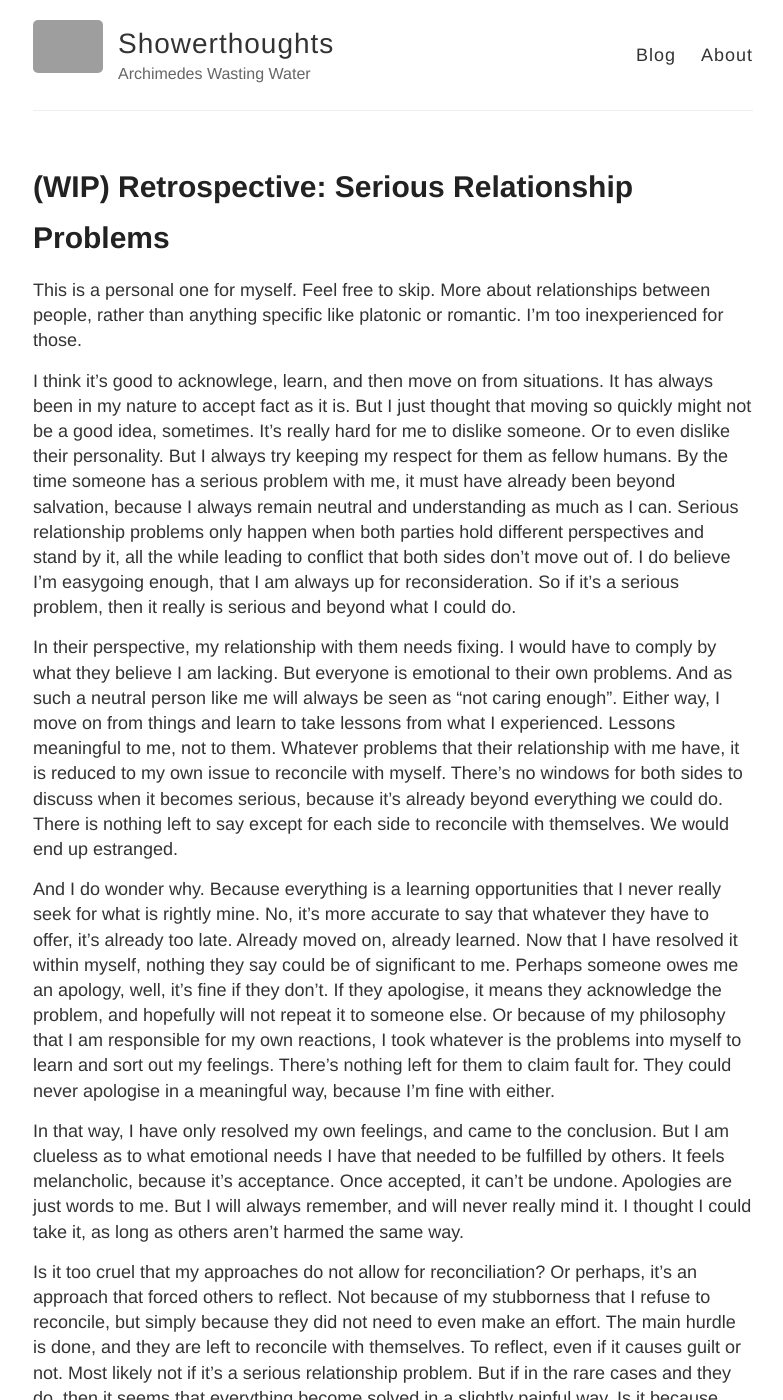
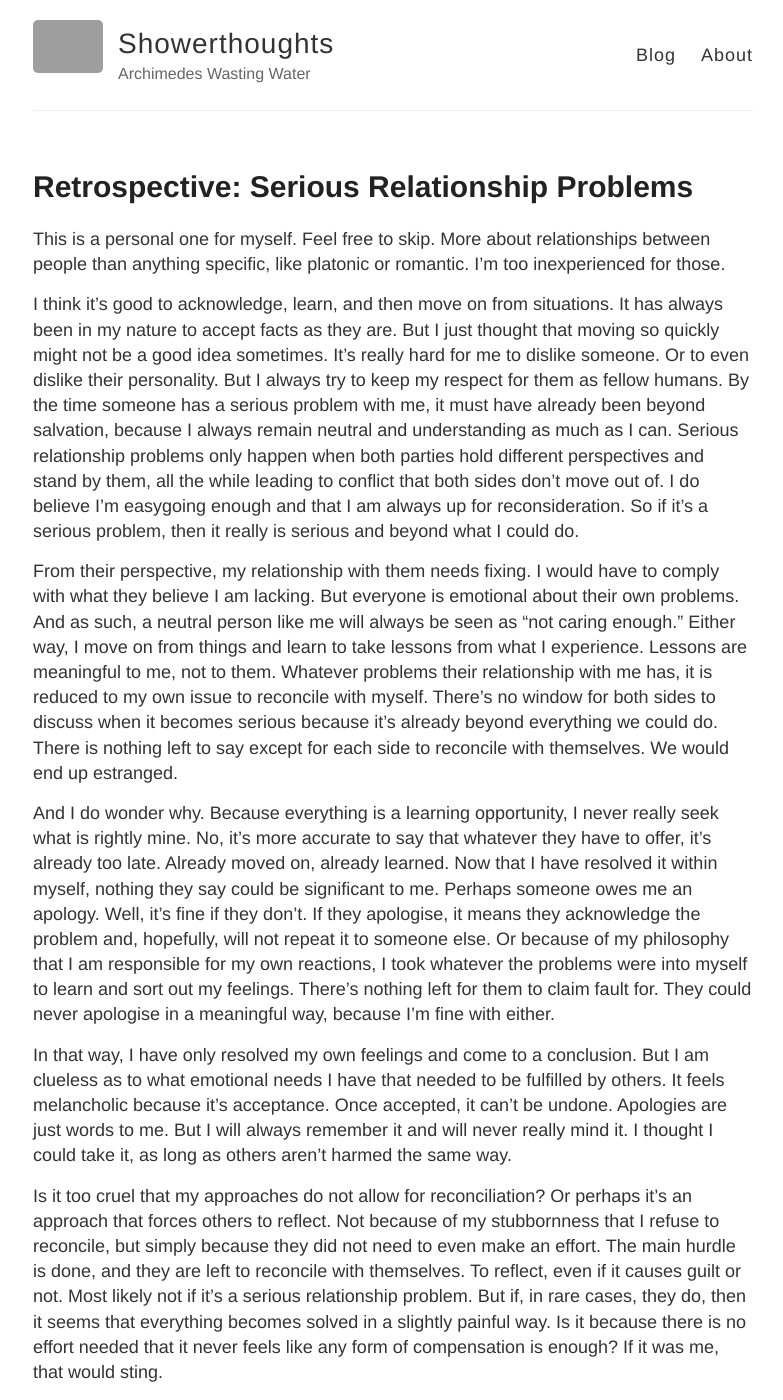
Before and after one commit to theduckshepherd/theduckshepherd.github.io, a Jekyll site: the page built from _posts/2024-06-24-retrospective-serious-relationship-problems.md, in a window 1280 px wide and 1400 px high. Shown: the whole window, without its empty margins (247-1030 px from the left). Built offline with Jekyll 4.4.1, drawn with Linux system fonts in a browser that asks for light colours; some of the changed text lies outside the part shown; grey boxes are pictures that could not be loaded.

Commit message:
Update 2024-06-24-retrospective-serious-relationship-problems.md

```diff
--- a/_posts/2024-06-24-retrospective-serious-relationship-problems.md
+++ b/_posts/2024-06-24-retrospective-serious-relationship-problems.md
@@ -1,33 +1,33 @@
 ---
 layout: post
-title: "(WIP) Retrospective: Serious Relationship Problems"
+title: "Retrospective: Serious Relationship Problems"
 category: retrospective
 ---
 
-This is a personal one for myself. Feel free to skip. More about relationships between people, rather than anything specific like platonic or romantic. I'm too inexperienced for those.
+This is a personal one for myself. Feel free to skip. More about relationships between people than anything specific, like platonic or romantic. I'm too inexperienced for those.
 
-I think it's good to acknowlege, learn, and then move on from situations. It has always been in my nature to accept fact as it is. But I just thought that moving so quickly might not be a good idea, sometimes. It's really hard for me to dislike someone. Or to even dislike their personality. But I always try keeping my respect for them as fellow humans. By the time someone has a serious problem with me, it must have already been beyond salvation, because I always remain neutral and understanding as much as I can. Serious relationship problems only happen when both parties hold different perspectives and stand by it, all the while leading to conflict that both sides don't move out of. I do believe I'm easygoing enough, that I am always up for reconsideration. So if it's a serious problem, then it really is serious and beyond what I could do.
+I think it's good to acknowledge, learn, and then move on from situations. It has always been in my nature to accept facts as they are. But I just thought that moving so quickly might not be a good idea sometimes. It's really hard for me to dislike someone. Or to even dislike their personality. But I always try to keep my respect for them as fellow humans. By the time someone has a serious problem with me, it must have already been beyond salvation, because I always remain neutral and understanding as much as I can. Serious relationship problems only happen when both parties hold different perspectives and stand by them, all the while leading to conflict that both sides don't move out of. I do believe I'm easygoing enough and that I am always up for reconsideration. So if it's a serious problem, then it really is serious and beyond what I could do.
 
-In their perspective, my relationship with them needs fixing. I would have to comply by what they believe I am lacking. But everyone is emotional to their own problems. And as such a neutral person like me will always be seen as "not caring enough". Either way, I move on from things and learn to take lessons from what I experienced. Lessons meaningful to me, not to them. Whatever problems that their relationship with me have, it is reduced to my own issue to reconcile with myself. There's no windows for both sides to discuss when it becomes serious, because it's already beyond everything we could do. There is nothing left to say except for each side to reconcile with themselves. We would end up estranged.
+From their perspective, my relationship with them needs fixing. I would have to comply with what they believe I am lacking. But everyone is emotional about their own problems. And as such, a neutral person like me will always be seen as "not caring enough." Either way, I move on from things and learn to take lessons from what I experience. Lessons are meaningful to me, not to them. Whatever problems their relationship with me has, it is reduced to my own issue to reconcile with myself. There's no window for both sides to discuss when it becomes serious because it's already beyond everything we could do. There is nothing left to say except for each side to reconcile with themselves. We would end up estranged.
 
-And I do wonder why. Because everything is a learning opportunities that I never really seek for what is rightly mine. No, it's more accurate to say that whatever they have to offer, it's already too late. Already moved on, already learned. Now that I have resolved it within myself, nothing they say could be of significant to me. Perhaps someone owes me an apology, well, it's fine if they don't. If they apologise, it means they acknowledge the problem, and hopefully will not repeat it to someone else. Or because of my philosophy that I am responsible for my own reactions, I took whatever is the problems into myself to learn and sort out my feelings. There's nothing left for them to claim fault for. They could never apologise in a meaningful way, because I'm fine with either.
+And I do wonder why. Because everything is a learning opportunity, I never really seek what is rightly mine. No, it's more accurate to say that whatever they have to offer, it's already too late. Already moved on, already learned. Now that I have resolved it within myself, nothing they say could be significant to me. Perhaps someone owes me an apology. Well, it's fine if they don't. If they apologise, it means they acknowledge the problem and, hopefully, will not repeat it to someone else. Or because of my philosophy that I am responsible for my own reactions, I took whatever the problems were into myself to learn and sort out my feelings. There's nothing left for them to claim fault for. They could never apologise in a meaningful way, because I'm fine with either.
 
-In that way, I have only resolved my own feelings, and came to the conclusion. But I am clueless as to what emotional needs I have that needed to be fulfilled by others. It feels melancholic, because it's acceptance. Once accepted, it can't be undone. Apologies are just words to me. But I will always remember, and will never really mind it. I thought I could take it, as long as others aren't harmed the same way.
+In that way, I have only resolved my own feelings and come to a conclusion. But I am clueless as to what emotional needs I have that needed to be fulfilled by others. It feels melancholic because it's acceptance. Once accepted, it can't be undone. Apologies are just words to me. But I will always remember it and will never really mind it. I thought I could take it, as long as others aren't harmed the same way.
 
-Is it too cruel that my approaches do not allow for reconciliation? Or perhaps, it's an approach that forced others to reflect. Not because of my stubborness that I refuse to reconcile, but simply because they did not need to even make an effort. The main hurdle is done, and they are left to reconcile with themselves. To reflect, even if it causes guilt or not. Most likely not if it's a serious relationship problem. But if in the rare cases and they do, then it seems that everything become solved in a slightly painful way. Is it because there is no effort needed, that it never feel like any forms of compensation is never enough? If it was me, that would sting.
+Is it too cruel that my approaches do not allow for reconciliation? Or perhaps it's an approach that forces others to reflect. Not because of my stubbornness that I refuse to reconcile, but simply because they did not need to even make an effort. The main hurdle is done, and they are left to reconcile with themselves. To reflect, even if it causes guilt or not. Most likely not if it's a serious relationship problem. But if, in rare cases, they do, then it seems that everything becomes solved in a slightly painful way. Is it because there is no effort needed that it never feels like any form of compensation is enough? If it was me, that would sting.
 
-And that really is how it works. People apologise to also reconcile with themselves, acknowledging their mistakes. But I have already accepted them before that, and that probably sting more. People wish to be responsible for their acts, but when I just move on so quickly, I took that responsibilities away. Maybe that's why. Taking it that way lessens my burden, since it will only be a matter of reflection. We both move on. I thought it's a happy ending.
+And that really is how it works. People apologise to also reconcile with themselves, acknowledging their mistakes. But I have already accepted them before that, and that probably stings more. People wish to be responsible for their acts, but when I just moved on so quickly, I took those responsibilities away. Maybe that's why. Taking it that way lessens my burden, since it will only be a matter of reflection. We both moved on. I thought it'd have a happy ending.
 
-But it does feel a bit lonely. In the end, I'm just a human like others. I probably don't have a penchant for romance, but I do appreciate companionship. And it still hurt to realise that when I was wronged, I'm the one who have to handle it all myself. Simply because of my own nature which does not allow me to find any meaning in apologies, instead only a constant process of acknowledgement and learning. Maybe people did apologise to me and make me feel validated, but it's so rare I could not remember anymore. But I do remember which person have asked me how I was doing. It really is significant compared to my own family.
+But it does feel a bit lonely. In the end, I'm just a human, like others. I probably don't have a penchant for romance, but I do appreciate companionship. And it still hurt to realise that when I was wronged, I'm the one who has to handle it all myself. Simply because of my own nature, which does not allow me to find any meaning in apologies, but instead only a constant process of acknowledgement and learning. Maybe people did apologise to me and make me feel validated, but it's so rare that I cannot remember it anymore. But I do remember which person asked me how I was doing. It really is significant compared to my own family.
 
-Maybe I'm just that awkward. Feels a bit lonely when I ended up sort myself out all by myself. It's only natural, because the only case where I have to do it myself is when it can no longer be salvaged. But then, it sounds stupid to take in everything by myself. And sad too. I would appreciate an understanding companion. It just sound like I have to do it because no one else is around.
+Maybe I'm just that awkward. It felt a bit lonely when I ended up sorting myself out all by myself. It's only natural, because the only case where I have to do it myself is when it can no longer be salvaged. But then, it sounds stupid to take in everything by myself. And sad too. I would appreciate an understanding companion. It just sounds like I have to do it because no one else is around.
 
 Or maybe this is a trap I'm putting myself in.
 
-It really is a precious thing to hear parents asking you how your day has been going. Siblings work, but parents are different. One of them don't really ask, since we are on bad terms with each other. And that person believes I'm only here because of their mercy, letting me be here. Because they think I'm lesser, I'm not worth understanding. They don't care. In the end, I have to do it myself.
+It really is a precious thing to hear parents asking you how your day has been going. Siblings work, but parents are different. One of them doesn't really ask, since we are on bad terms with each other. And that person believes I'm only here because of their mercy in letting me be here. Because they think I'm lesser, I'm not worth understanding. They don't care. In the end, I have to do it myself.
 
-It's sad being misunderstood, is it not. But since I already accept it, I could no longer pull back on it. How unfortunate. But it is something I'll probably never change. Doing this means trusting others to act the same as I do. Trusting that someone would understand. And that was one of my visions for an ideal world. That we can trust in each other's kindness. It hurts only because the world is not ideal. But one person is better than none. Maybe out of a ton of people out there, one will see the difference and treat me in a similar manner.
+It's sad to be misunderstood, is it not? But since I already accepted it, I could no longer pull back on it. How unfortunate. But it is something I'll probably never change. Doing this means trusting others to act the same as I do. Trusting that someone will understand. And that was one of my visions for an ideal world. We can trust each other's kindness. It hurts only because the world is not ideal. But one person is better than none. Maybe out of a tonne of people out there, one will see the difference and treat me in a similar manner.
 
-Well, I already have understanding friends. So it's not all that bad. Everyone is just flawed, so I can be understanding for both my family and everyone else. That really just brings back to the original problem, doesn't it. How absurd.
+Well, I already have understanding friends. So it's not all that bad. Everyone is just flawed, so I can be understanding for both my family and everyone else. That really just brings back to the original problem, doesn't it? How absurd.
 
 **The Duck Shepherd**
```
